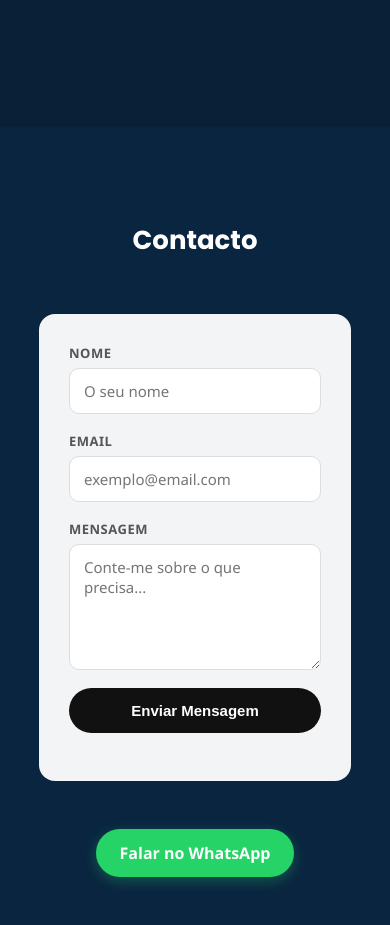
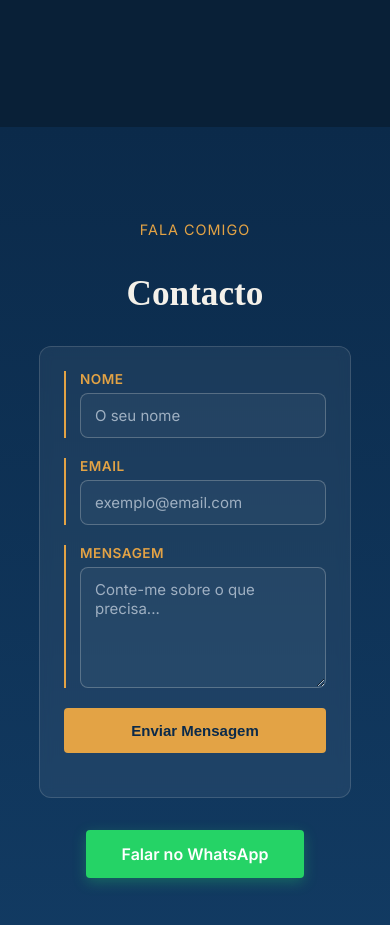
Before and after one commit to pedropedro18/teacher-pedro-react, a React (Vite) app: page / in a window 390 px wide. Shown: the part 6920-7845 px from the top of the page. Built offline with nearby package versions, Linux system fonts and the light colour scheme.

Commit message:
Atualiza estilo de contacto

```diff
--- a/src/index.css
+++ b/src/index.css
@@ -675,4 +675,131 @@ section {
     padding-left: 0;
     padding-top: 16px;
   }
+  #contacto {
+  width: 100%;
+  display: flex;
+  flex-direction: column;
+  align-items: center;
+  justify-content: center;
+  min-height: 100vh;
+  gap: 1.5rem;
+  background: linear-gradient(180deg, #0b2a4a 0%, #123b63 100%);
+  padding: 96px 24px;
+  box-sizing: border-box;
 }
+
+.contact {
+  width: 100%;
+  max-width: 560px;
+  margin: 0 auto;
+  text-align: center;
+  font-family: "Inter", sans-serif;
+}
+
+.contact h2 {
+  font-family: "Fraunces", serif;
+  font-weight: 600;
+  font-size: 2.2rem;
+  color: #f4f1ea;
+  margin-bottom: 8px;
+}
+
+.contact-kicker {
+  display: block;
+  color: #e3a345;
+  font-size: 0.9rem;
+  letter-spacing: 1px;
+  text-transform: uppercase;
+  margin-bottom: 12px;
+}
+
+.contact-form {
+  background: rgba(255, 255, 255, 0.06);
+  border: 1px solid rgba(244, 241, 234, 0.15);
+  border-radius: 12px;
+  padding: 32px;
+  display: flex;
+  flex-direction: column;
+  gap: 20px;
+  text-align: left;
+  backdrop-filter: blur(6px);
+}
+
+.contact-form label {
+  display: flex;
+  flex-direction: column;
+  font-size: 0.85rem;
+  font-weight: 600;
+  letter-spacing: 0.5px;
+  text-transform: uppercase;
+  color: #e3a345;
+  gap: 6px;
+  border-left: 2px solid #e3a345;
+  padding-left: 14px;
+}
+
+.contact-form input,
+.contact-form textarea {
+  padding: 12px 14px;
+  border: 1px solid rgba(244, 241, 234, 0.25);
+  border-radius: 8px;
+  font-size: 15px;
+  font-family: inherit;
+  background: rgba(255, 255, 255, 0.04);
+  color: #f4f1ea;
+}
+
+.contact-form input::placeholder,
+.contact-form textarea::placeholder {
+  color: #9fb0c2;
+}
+
+.contact-form input:focus,
+.contact-form textarea:focus {
+  outline: none;
+  border-color: #e3a345;
+}
+
+.btn-enviar {
+  background: #e3a345;
+  color: #0b2a4a;
+  border: none;
+  padding: 14px;
+  border-radius: 4px;
+  font-weight: 700;
+  font-size: 15px;
+  cursor: pointer;
+  transition: transform 0.15s ease, background 0.15s ease;
+}
+
+.btn-enviar:hover {
+  background: #f0b658;
+  transform: translateY(-1px);
+}
+
+.btn-whatsapp {
+  display: inline-block;
+  margin-top: 8px;
+  padding: 14px 36px;
+  background: #25D366;
+  color: #fff;
+  font-weight: 600;
+  text-decoration: none;
+  border-radius: 4px;
+  box-shadow: 0 4px 14px rgba(37, 211, 102, 0.3);
+  transition: transform 0.2s ease;
+}
+
+.btn-whatsapp:hover {
+  transform: translateY(-2px);
+}
+
+@media (max-width: 600px) {
+  #contacto {
+    padding: 48px 20px;
+  }
+  .contact-form {
+    padding: 24px;
+  }
+}
+}
--- a/src/pages/Contacto.jsx
+++ b/src/pages/Contacto.jsx
@@ -19,6 +19,7 @@ export default function Contacto() {
 
   return (
     <section id="contacto" className="contact">
+      <span className='contact-kicker'>Fala comigo</span>
       <h2>Contacto</h2>
 
       <form className="contact-form" onSubmit={handleSubmit}>
```
